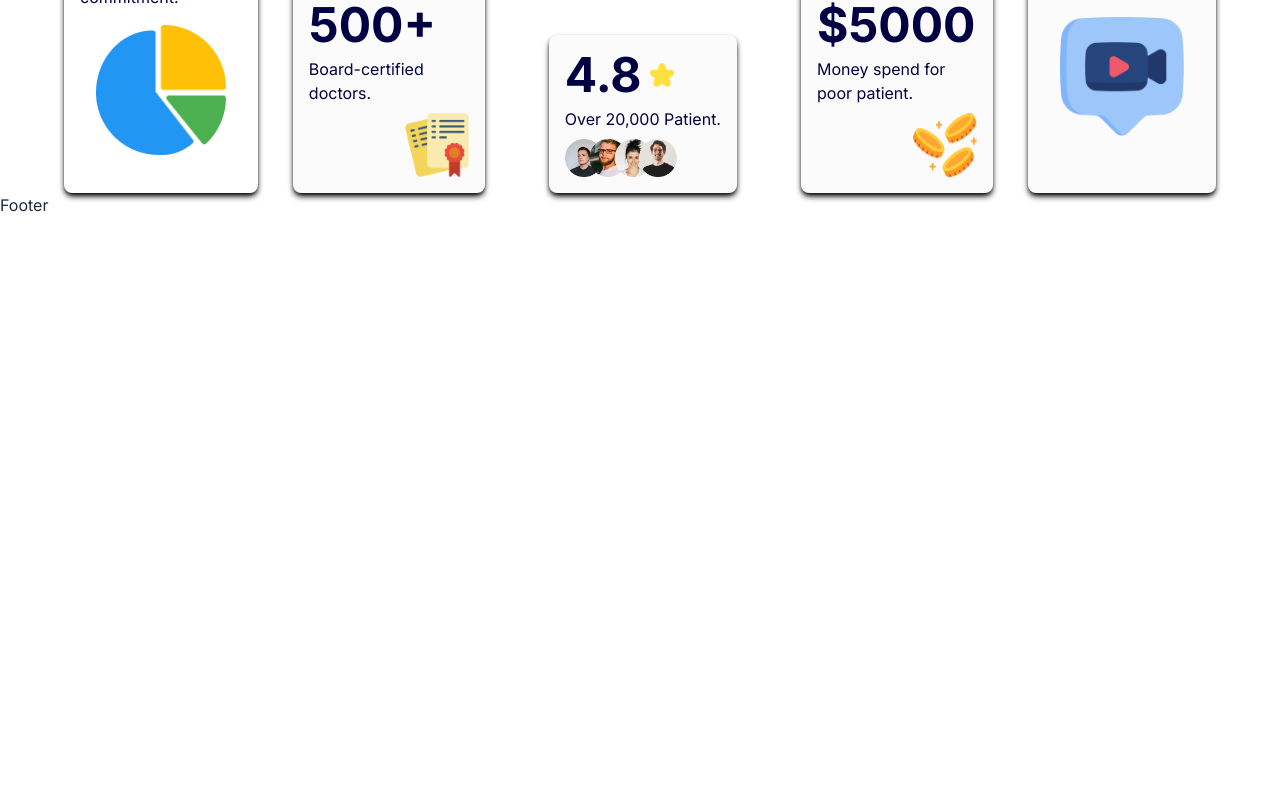
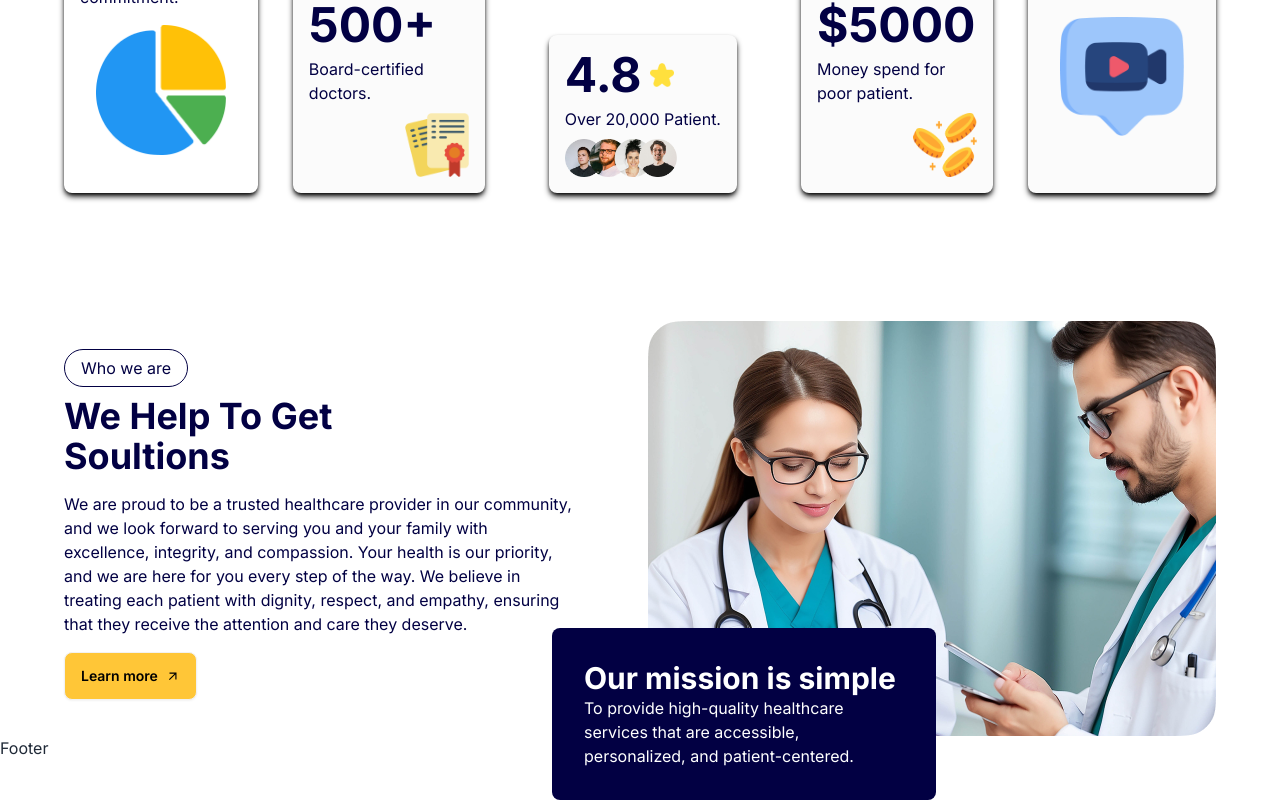
Before and after one commit to masum362/codelabs_digital_task, a React (Vite) app: page / in a window 1280 px wide. Shown: the part 698-1498 px from the top of the page. Before the commit the page ends 915 px from the top, so only its background shows below. Built offline with nearby package versions, Linux system fonts and the light colour scheme.

Commit message:
add: who we are section

```diff
--- a/src/App.jsx
+++ b/src/App.jsx
@@ -1,3 +1,4 @@
+import About from "./components/About/About"
 import Footer from "./components/footer/Footer"
 import Hero from "./components/hero/Hero"
 import Navbar from "./components/navbar/Navbar"
@@ -12,8 +13,9 @@ function App() {
           <Navbar />
           <Hero />
         </header>
-        <main>
+        <main className="space-y-32">
           <PatientsHelpCards />
+          <About />
         </main>
       </div>
       <Footer />
--- /dev/null
+++ b/src/components/About/About.jsx
@@ -0,0 +1,29 @@
+import React from 'react'
+import Title from '../title/Title'
+import Button from '../button/Button'
+
+import Banner from '../../assets/Rectangle 24.png'
+
+const About = () => {
+    return (
+        <div className='flex flex-col gap-4 lg:flex-row items-center justify-between '>
+
+            <div className='space-y-4'>
+                <Title>Who we are</Title>
+                <h1 className='text-4xl font-bold max-w-sm'>We Help To Get Soultions</h1>
+                <p className='max-w-sm xl:max-w-lg'>We are proud to be a trusted healthcare provider in our community, and we look forward to serving you and your family with excellence, integrity, and compassion. Your health is our priority, and we are here for you every step of the way. We believe in treating each patient with dignity, respect, and empathy, ensuring that they receive the attention and care they deserve.</p>
+                <Button style={"bg-accent text-black hover:bg-transparent hover:text-black hover:border-accent"}>Learn more</Button>
+            </div>
+            <div className='relative'>
+                <img src={Banner} alt="about banner image" />
+                <div className='bg-themeColor p-4 xl:p-8 w-full my-4 md:my-0 md:w-72 xl:w-96 text-white rounded-lg md:absolute md:-bottom-28 md:-left-6 xl:-bottom-16 xl:-left-24 '>
+                    <h1 className='font-bold text-3xl'>Our mission is simple</h1>
+
+                    <p className='max-w-md'>To provide high-quality healthcare services that are accessible, personalized, and patient-centered.</p>
+                </div>
+            </div>
+        </div>
+    )
+}
+
+export default About
--- /dev/null
+++ b/src/components/title/Title.jsx
@@ -0,0 +1,8 @@
+
+const Title = ({children}) => {
+  return (
+    <span className="rounded-full px-4 py-2 border border-themeColor text-themeColor bg-transparent">{children}</span>
+  )
+}
+
+export default Title
```
